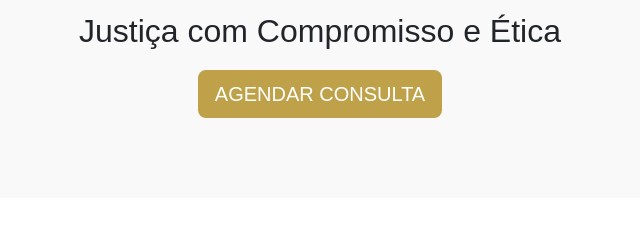
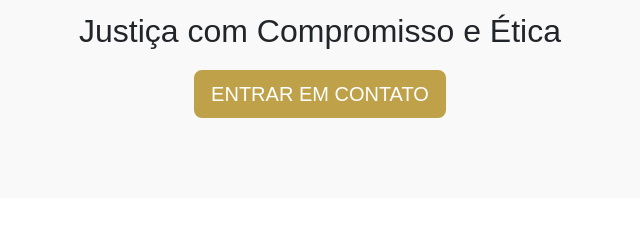
Before and after one commit to johnsonCarvalho/gesileidecarvalho.adv.br, a plain HTML site: page index.html in a window 1280 px wide. Shown: the part 125-365 px from the top of the page, 320-960 px from the left. Drawn offline with nearby package versions, Linux system fonts and the light colour scheme.

Commit message:
Change button text from 'AGENDAR CONSULTA' to 'ENTRAR EM CONTATO'

```diff
--- a/index.html
+++ b/index.html
@@ -73,7 +73,7 @@
   <!-- Hero -->
   <section class="hero">
     <h1>Justiça com Compromisso e Ética</h1>
-    <a href="#" class="btn btn-gold btn-lg">AGENDAR CONSULTA</a>
+    <a href="#" class="btn btn-gold btn-lg">ENTRAR EM CONTATO</a>
   </section>
 
   <!-- Áreas de Atuação -->
```
